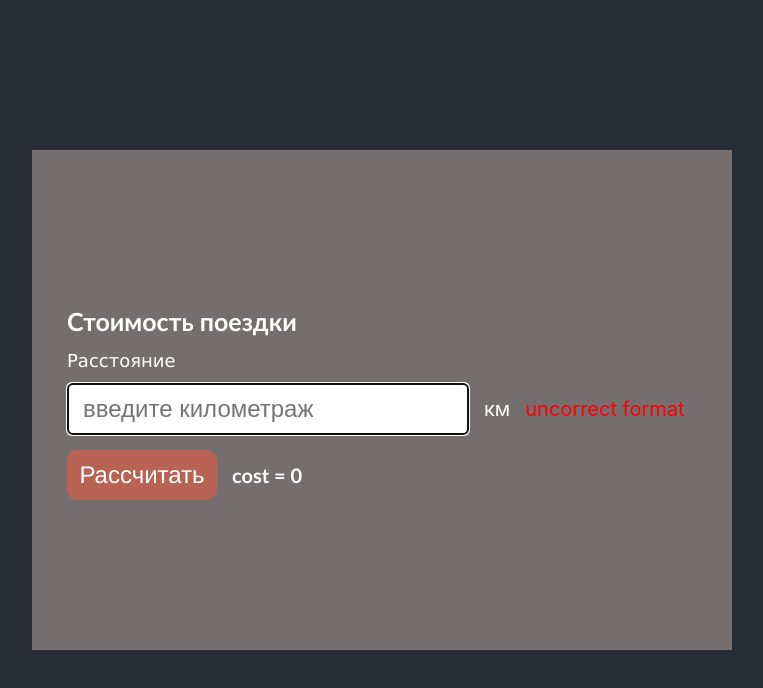
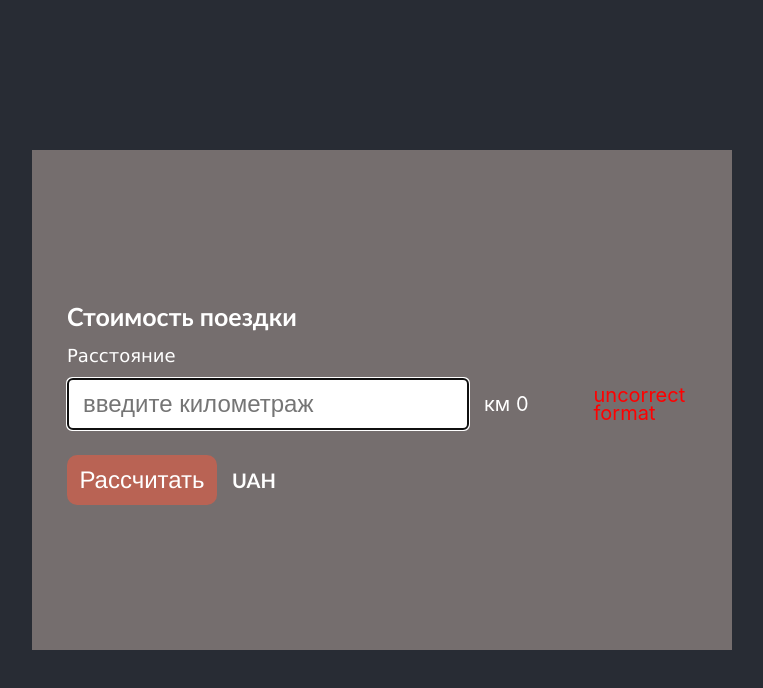
Before and after one commit to KostiantynPolishko2/fuel-calculator, a React (Create React App) app: page / in a window 1280 px wide. Shown: the top 688 px of the page, without its empty margins (258-1021 px from the left). Built offline with nearby package versions, Linux system fonts and the light colour scheme.

Commit message:
5 Inserted arrow function setStates(e)

```diff
--- a/src/App.js
+++ b/src/App.js
@@ -5,8 +5,25 @@ import './fuel-calculator.css';
 function App() {
 
   // disabled={isDistance? 'disabled' : ''}
-  const [isDistance, setIsDistance] = useState(false);
-  const [distance, setDistance] = useState(0);
+  let [isDistance, setIsDistance] = useState(false);
+  let [distance, setDistance] = useState(0);
+
+  // const [isConsume, setIsConsume] = useState(false);
+  // const [consume, setConsume] = useState(0);
+
+  // const [isPrice, setIsPrice] = useState(false);
+  // const [price, setPrice] = useState(0);
+
+  const setStates = (e) => {
+    if(isDigitValue(e)){
+      setIsDistance(true);
+      setDistance(getDigitValue(e));
+    }
+    else{
+      setIsDistance(false);
+      setDistance(0);
+    }
+  }
 
   return (
     <div class='App-header'>
@@ -14,18 +31,42 @@ function App() {
         <div class='title'>
           <p>Стоимость поездки</p>
         </div>
+
         <div class='name'>
           <label for='distance'>Расстояние</label>
         </div>
         <div class='input-field'>
-          <input onBlur={(e) => {setIsDistance(isDigitValue(e)) ? setDistance(getDigitValue(e)) : setDistance(0)}} type='text' id='distance' name='distance_km' placeholder='введите километраж' autoFocus></input>
-          <p>км</p>
+          <input onBlur={setStates} type='text' id='distance' name='distance_km' placeholder='введите километраж' autoFocus></input>
+          <p>км {distance}</p>
           <p class='note'>{errorInfo(isDistance, distance)}</p>
         </div>
-        <div class='input-field' style={{marginTop: 15 + 'px'}}>
+
+        {/* BLOCK AVERAGE CONSUMENION */}
+        {/* <div class='name'>
+          <label for='consume'>Средний расход топлива</label>
+        </div>
+        <div class='input-field'>
+          <input onBlur={(e) => {setIsConsume(isDigitValue(e)) ? setConsume(getDigitValue(e)) : setConsume(0)}} type='text' id='consume' name='consume_lkm' placeholder='введите рассход'></input>
+          <p>л./100км</p>
+          <p class='note'>{errorInfo(isConsume, consume)}</p>
+        </div> */}
+
+        {/* BLOCK PRICE */}
+        {/* <div class='name'>
+          <label for='price'>Стоимость 1 л. топлива</label>
+        </div>
+        <div class='input-field'>
+          <input onBlur={(e) => {setIsPrice(isDigitValue(e)) ? setPrice(getDigitValue(e)) : setPrice(0)}} type='text' id='price' name='price_uah' placeholder='введите цену'></input>
+          <p>грн/літр</p>
+          <p class='note'>{errorInfo(isPrice, price)}</p>
+        </div> */}
+
+        {/* BUTTON */}
+        <div class='input-field' style={{marginTop: 25 + 'px'}}>
           <button type='button' name='cost' form='fuel-calculation'>Рассчитать</button>
-          <p class='cost'>cost = {distance}</p>
+          <p class='cost' style={{width: 50 + '%'}}>UAH</p>
         </div>
+
       </form>
     </div>
   );
@@ -41,10 +82,13 @@ const errorInfo = (flag, value) => {
 
 const isDigitValue = (e) => {
   const exp = /^\d+.?\d+$/;
+  console.log(exp.test(e.target.value));
+
   return exp.test(e.target.value);
 }
 
 const getDigitValue = (e) => {
+  console.log(parseFloat(e.target.value));
   return parseFloat(e.target.value);
 }
 
--- a/src/fuel-calculator.css
+++ b/src/fuel-calculator.css
@@ -81,6 +81,7 @@ div.name > label {
 
 div.input-field > p{
     /* background-color: blue; */
+    width: 15%;
     font-size: 20px;
     margin-left: var(--intend-left);
     line-height: 90%;
```
